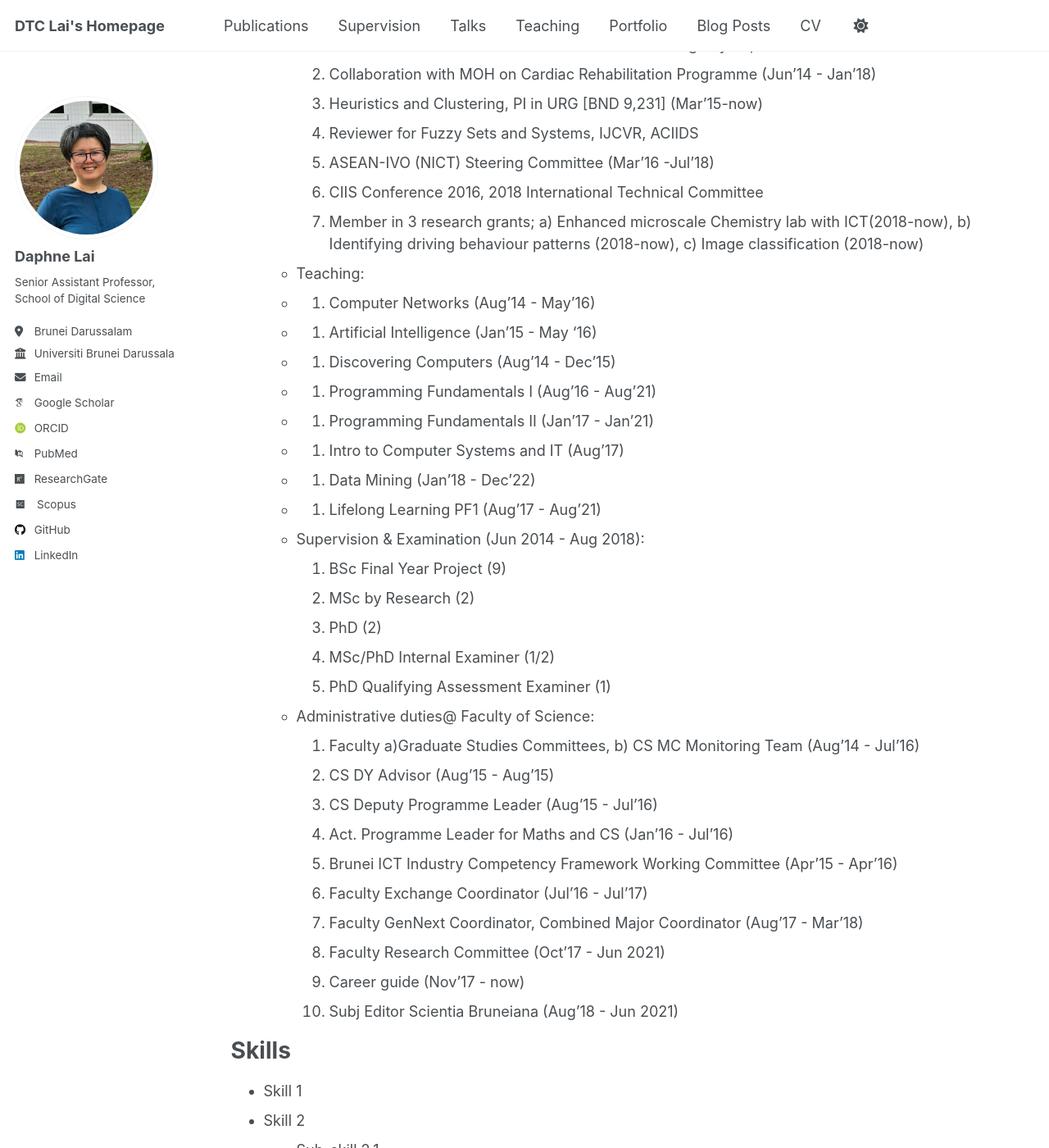
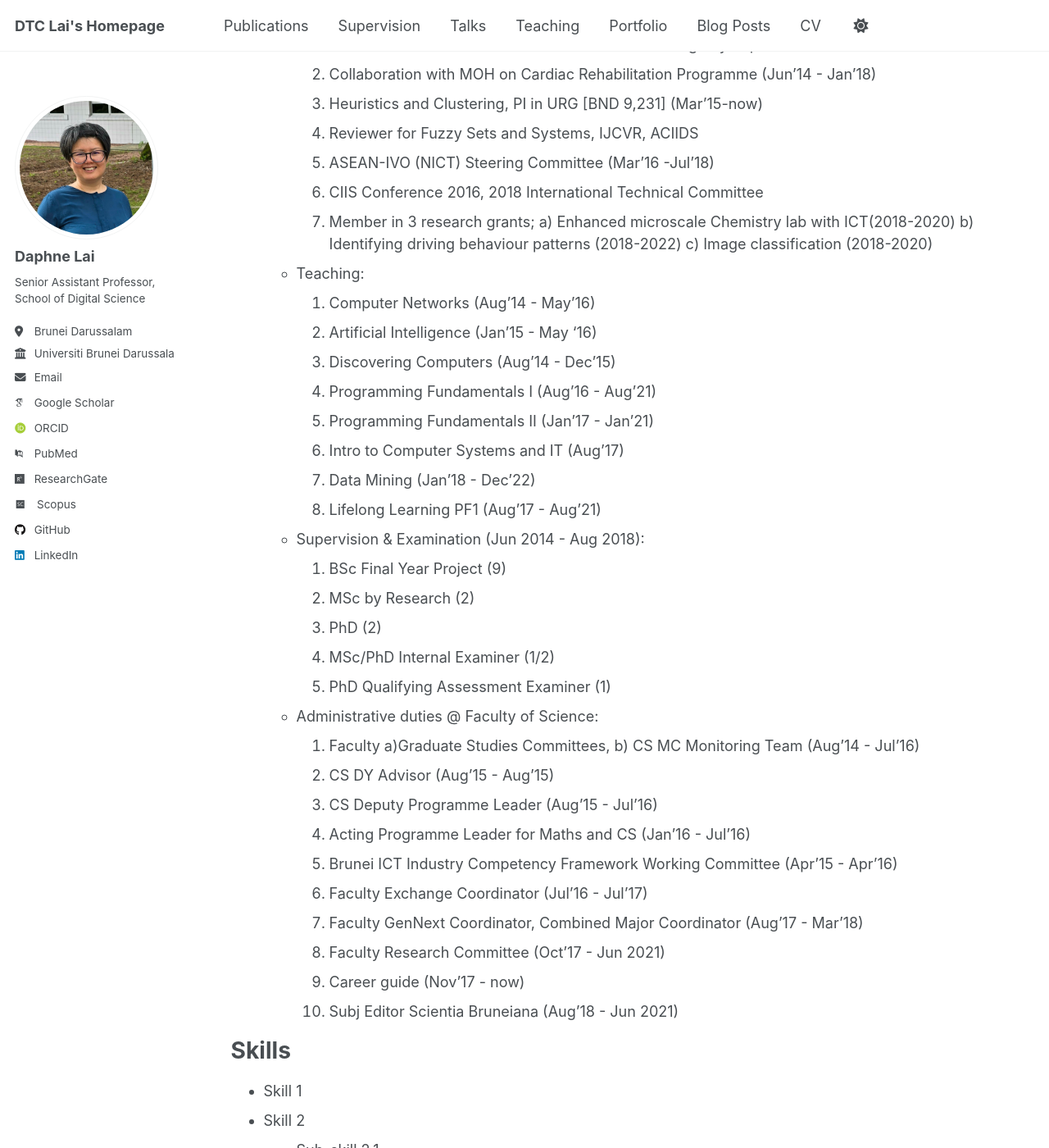
Before and after one commit to dtclai/dtclai.github.io, a Jekyll site: the page built from _pages/cv.md, in a window 1280 px wide and 1400 px high, scrolled down 848 px. Shown: the whole window at 82% size. Built offline with Jekyll 4.4.1, drawn with Linux system fonts in a browser that asks for light colours; some web fonts are replaced; some of the changed text lies outside the part shown.

Commit message:
Update cv.md

```diff
--- a/_pages/cv.md
+++ b/_pages/cv.md
@@ -40,17 +40,20 @@ Work experience (CV in working progress)
      4. Reviewer for Fuzzy Sets and Systems, IJCVR, ACIIDS
      5. ASEAN-IVO (NICT) Steering Committee (Mar'16 -Jul'18)
      6. CIIS Conference 2016, 2018 International Technical Committee
-     7. Member in 3 research grants; a) Enhanced microscale Chemistry lab with ICT(2018-now), b) Identifying  driving behaviour patterns (2018-now), c) Image classification (2018-now)
+     7. Member in 3 research grants;
+        a) Enhanced microscale Chemistry lab with ICT(2018-2020)
+        b) Identifying  driving behaviour patterns (2018-2022)
+        c) Image classification (2018-2020)
 
   * Teaching:
-   * 1. Computer Networks (Aug'14 - May'16)
-   * 2. Artificial Intelligence (Jan'15 - May '16)
-   * 3. Discovering Computers (Aug'14 - Dec'15)
-   * 4. Programming Fundamentals I (Aug'16 - Aug'21)
-   * 5. Programming Fundamentals II (Jan'17 - Jan'21)
-   * 6. Intro to Computer Systems and IT (Aug'17)
-   * 7. Data Mining (Jan'18 - Dec'22)
-   * 8. Lifelong Learning PF1 (Aug'17 - Aug'21)
+     1. Computer Networks (Aug'14 - May'16)
+     2. Artificial Intelligence (Jan'15 - May '16)
+     3. Discovering Computers (Aug'14 - Dec'15)
+     4. Programming Fundamentals I (Aug'16 - Aug'21)
+     5. Programming Fundamentals II (Jan'17 - Jan'21)
+     6. Intro to Computer Systems and IT (Aug'17)
+     7. Data Mining (Jan'18 - Dec'22)
+     8. Lifelong Learning PF1 (Aug'17 - Aug'21)
 
   * Supervision & Examination (Jun 2014 - Aug 2018):
      1. BSc Final Year Project (9)
@@ -59,11 +62,11 @@ Work experience (CV in working progress)
      4. MSc/PhD Internal Examiner (1/2)
      5. PhD Qualifying Assessment Examiner (1)
 
-  * Administrative duties@ Faculty of Science:
+  * Administrative duties @ Faculty of Science:
      1. Faculty a)Graduate Studies Committees, b) CS MC Monitoring Team (Aug'14 - Jul'16)
      2. CS DY Advisor (Aug'15 - Aug'15)
      3. CS Deputy Programme Leader (Aug'15 - Jul'16)
-     4. Act. Programme Leader for Maths and CS (Jan'16 - Jul'16)
+     4. Acting Programme Leader for Maths and CS (Jan'16 - Jul'16)
      5. Brunei ICT Industry Competency Framework Working Committee (Apr'15 - Apr'16)
      6. Faculty Exchange Coordinator (Jul'16 - Jul'17)
      7. Faculty GenNext Coordinator, Combined Major Coordinator (Aug'17 - Mar'18)
```
Also changed, not shown: other parts of _pages/cv.md (+1 -1 lines).
